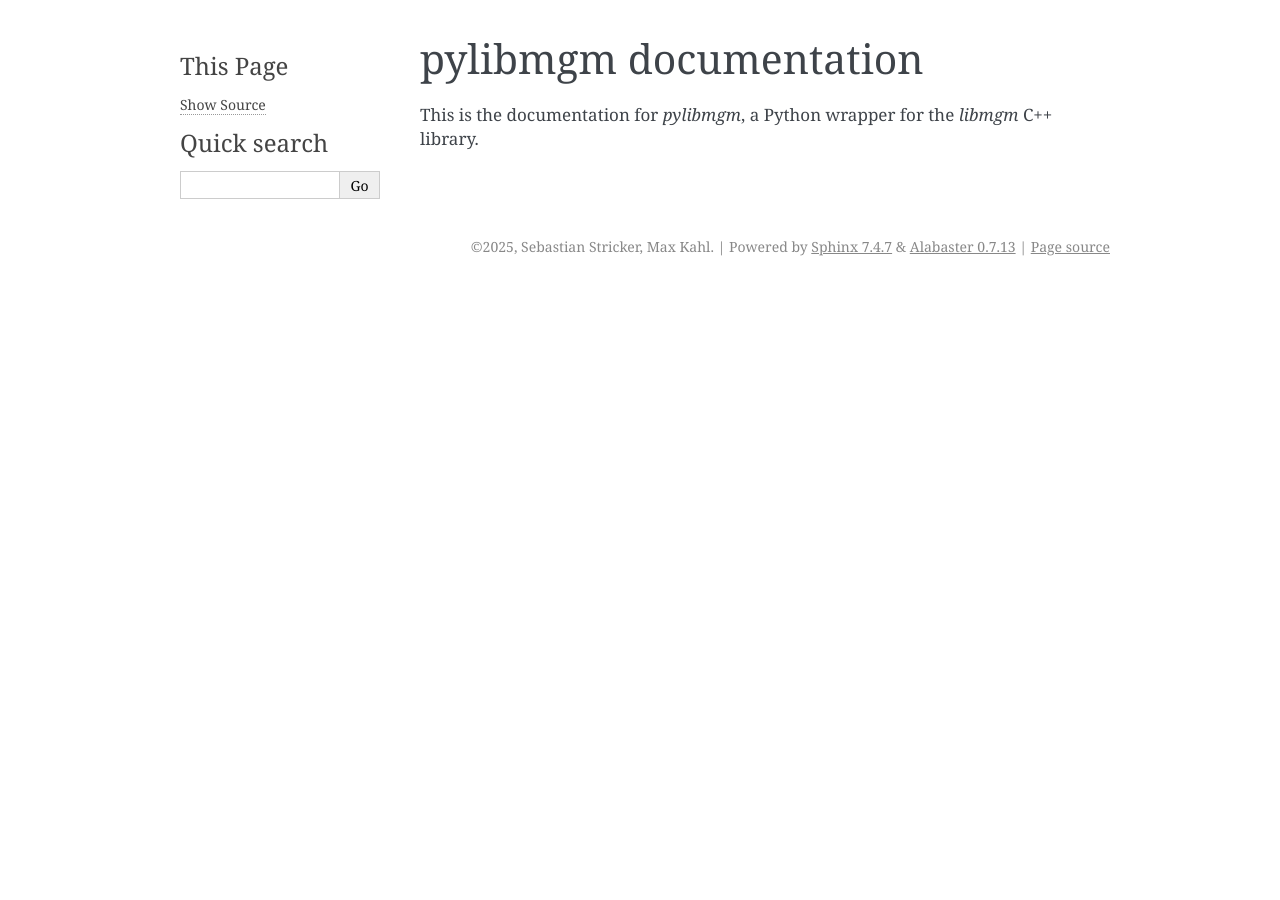
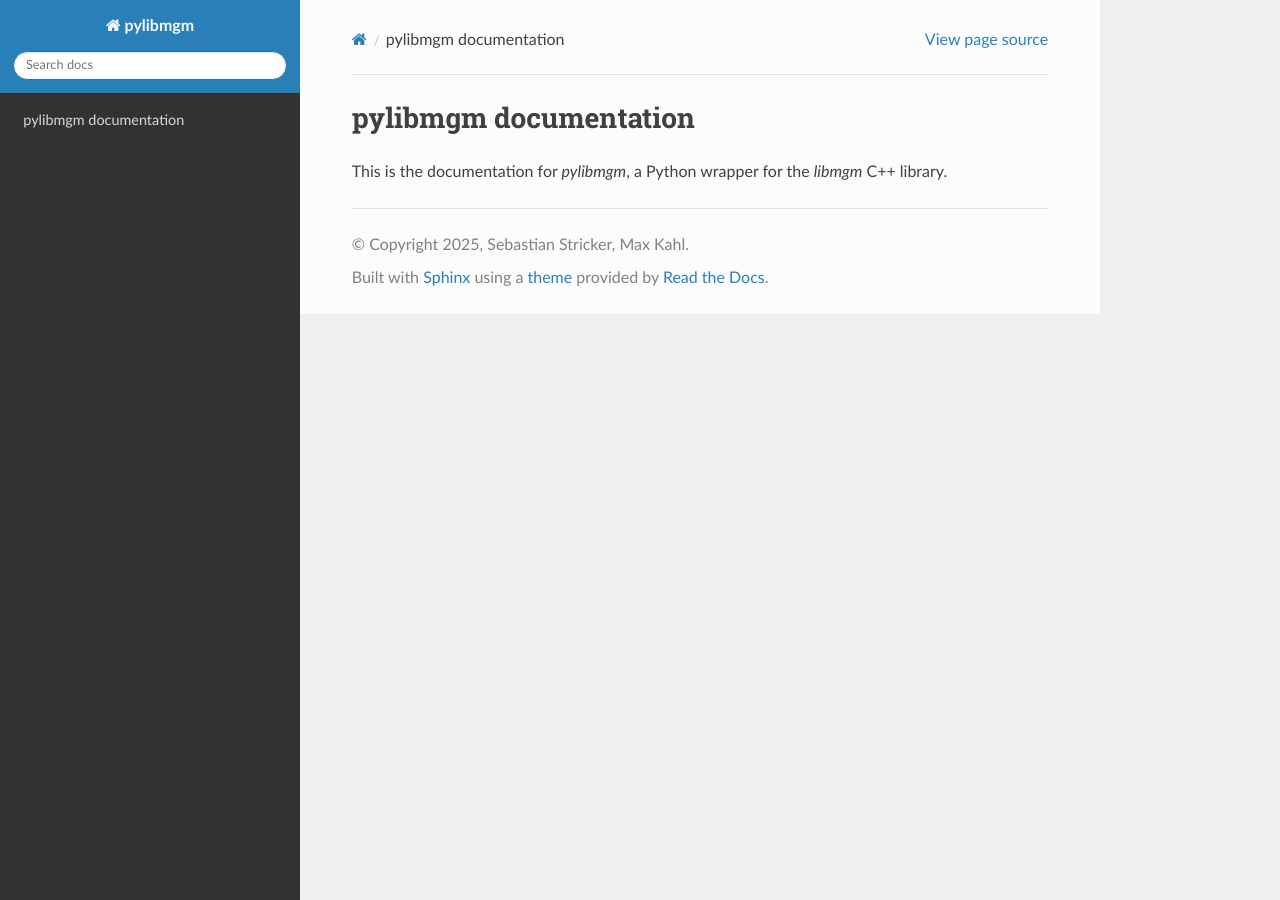
Before and after one commit to vislearn/multi-matching-optimization, a Sphinx documentation site: the page built from doc/source/index.rst, in a window 1280 px wide. Built offline with Sphinx 7.4.7 and the Read the Docs theme 3.1.0, drawn with Linux system fonts in a browser that asks for light colours.

Commit message:
Changed sphinx theme to the readthedocs theme

```diff
--- a/doc/source/conf.py
+++ b/doc/source/conf.py
@@ -14,7 +14,10 @@ release = '0.0.0.a6'
 # -- General configuration ---------------------------------------------------
 # https://www.sphinx-doc.org/en/master/usage/configuration.html#general-configuration
 
-extensions = []
+extensions = [
+    'sphinx_rtd_theme',
+]
+
 
 templates_path = ['_templates']
 exclude_patterns = []
@@ -24,5 +27,5 @@ exclude_patterns = []
 # -- Options for HTML output -------------------------------------------------
 # https://www.sphinx-doc.org/en/master/usage/configuration.html#options-for-html-output
 
-html_theme = 'alabaster'
+html_theme = "sphinx_rtd_theme"
 html_static_path = ['_static']
```
